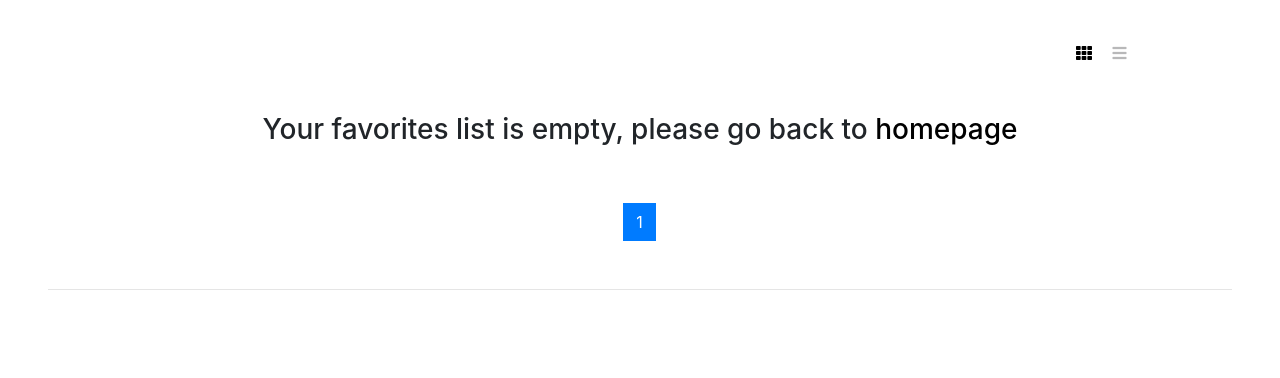
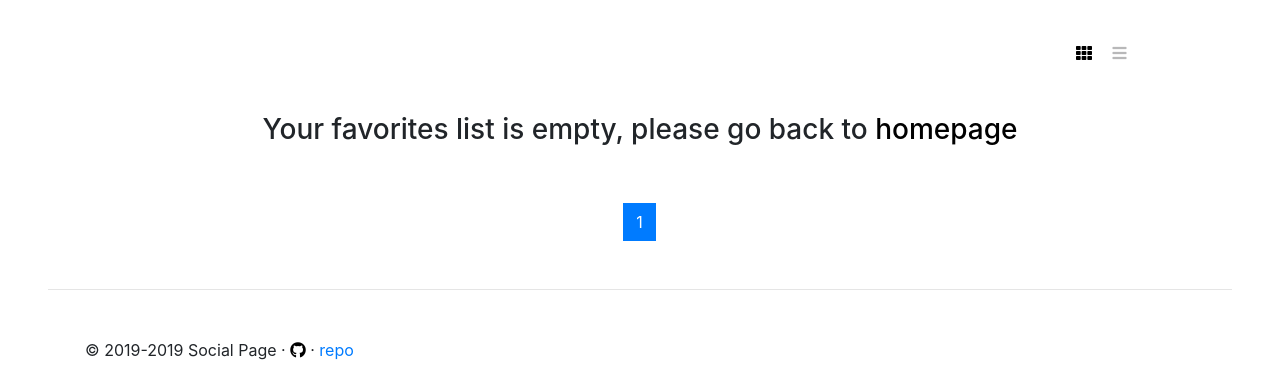
Before and after one commit to r05323045/social-page, a plain HTML site: page favorite.html in a window 1280 px wide. Shown: the part 649-1027 px from the top of the page. Before the commit the page ends 987 px from the top, so only its background shows below. Drawn offline with nearby package versions, Linux system fonts and the light colour scheme.

Commit message:
add the footer

```diff
--- a/favorite.html
+++ b/favorite.html
@@ -178,8 +178,10 @@
         </ul>
       </nav>
       <hr class="featurette-divider">
-
-
+      <!--footer-->
+      <footer class="container">
+        <p>© 2019-2019 Social Page · <a style="color: black;" class="fab fa-github" href="https://github.com/r05323045/social-page"></a> · <a href="https://github.com/r05323045/social-page">repo</a></p>
+      </footer>
     </main>
     <script src="https://cdnjs.cloudflare.com/ajax/libs/jquery/3.4.1/jquery.min.js"></script>
     <script src="https://cdnjs.cloudflare.com/ajax/libs/twitter-bootstrap/4.3.1/js/bootstrap.min.js"></script>
```
